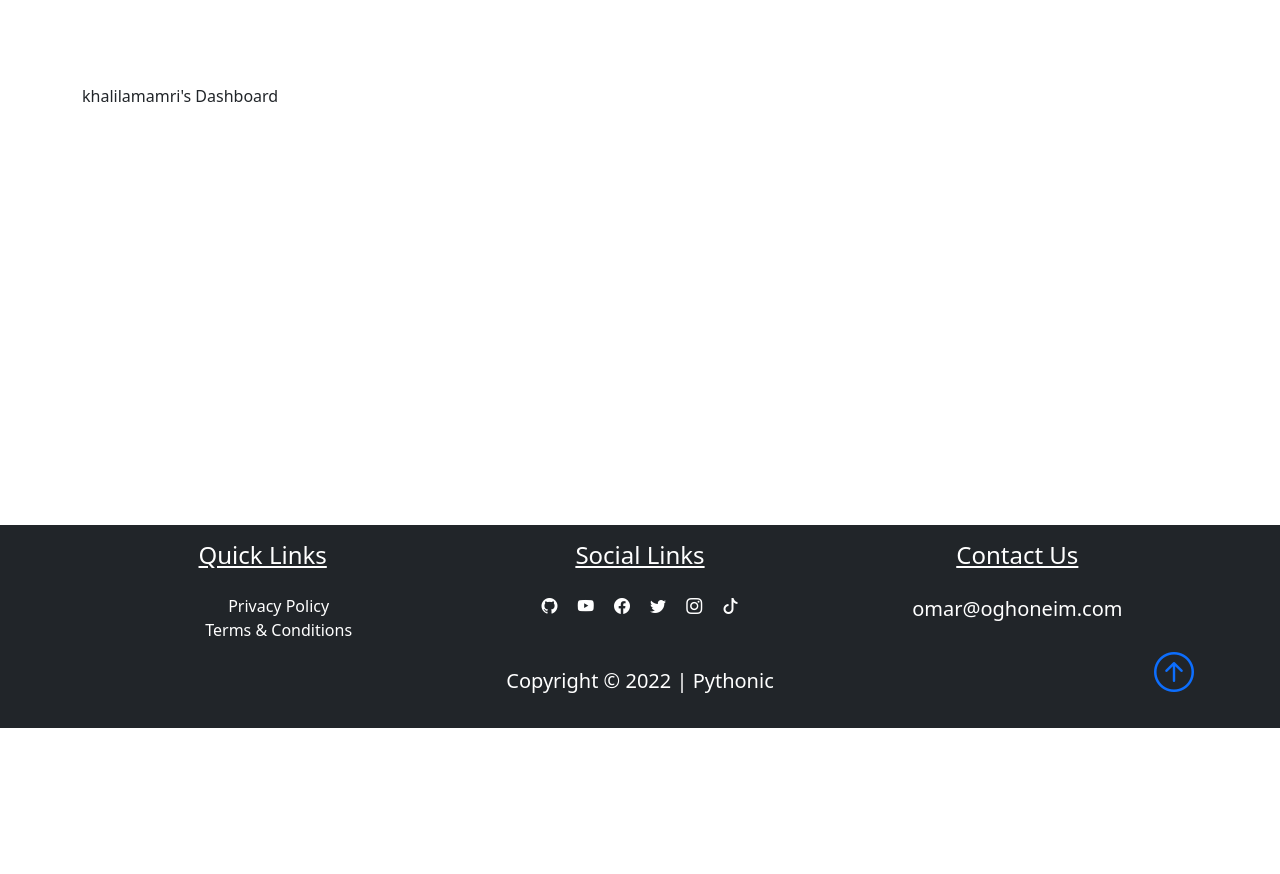
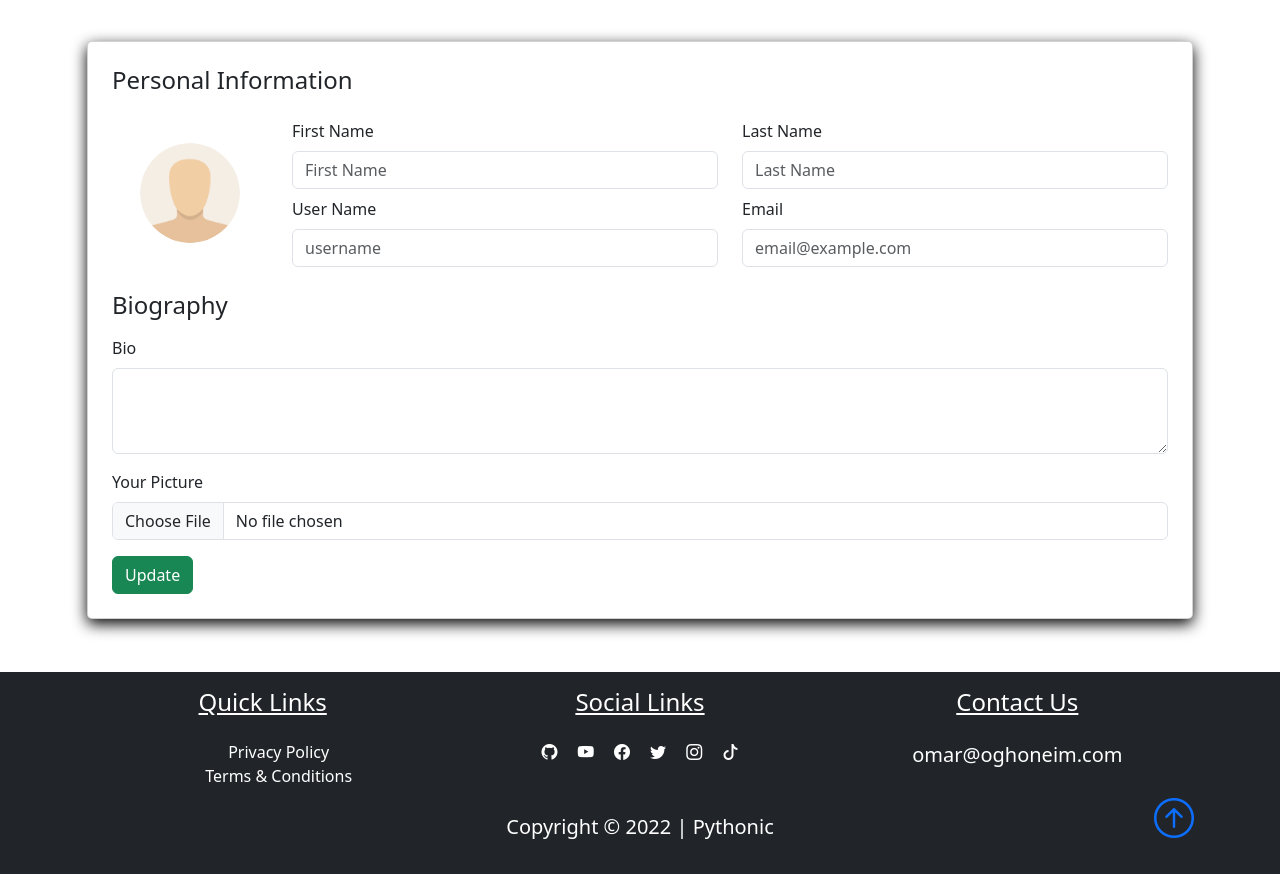
Before and after one commit to KhalilAmamri/CodeFlow, a Flask app: page /dashboard in a window 1280 px wide. Shown: the part 72-946 px from the top of the page. Before the commit the page ends 800 px from the top, so only its background shows below. Run offline with Flask 3, Linux system fonts and the light colour scheme; a user stored in the database is signed in.

Commit message:
Enhance dashboard layout with user information form; add profile picture and input fields for first name, last name, username, and email

```diff
--- a/pythonic/templates/dashboard.html
+++ b/pythonic/templates/dashboard.html
@@ -1,11 +1,37 @@
-{% extends "layout.html"%}
+{% extends "layout.html" %}
 {% block content %}
-<div class="container mt-5 pt-5"></div>
-
-<section>
-    <div class="container">
-        {{current_user.username}}'s Dashboard
+<div class="container my-5">
+    <div class="card p-4">
+        <h4 class="mb-4">Personal Information</h4>
+        <form>
+            <div class="row align-items-center mb-4">
+                <div class="col-md-2 text-center">
+                    <img src="{{ url_for('static', filename='default.jpg') }}" class="rounded-circle" width="100" height="100" alt="Profile Picture">
+                </div>
+                <div class="col-md-5">
+                    <label for="firstName" class="form-label">First Name</label>
+                    <input type="text" class="form-control mb-2" id="firstName" placeholder="First Name" readonly>
+                    <label for="username" class="form-label">User Name</label>
+                    <input type="text" class="form-control" id="username" placeholder="username">
+                </div>
+                <div class="col-md-5">
+                    <label for="lastName" class="form-label">Last Name</label>
+                    <input type="text" class="form-control mb-2" id="lastName" placeholder="Last Name" readonly>
+                    <label for="email" class="form-label">Email</label>
+                    <input type="email" class="form-control" id="email" placeholder="email@example.com">
+                </div>
+            </div>
+            <h4 class="mb-3">Biography</h4>
+            <div class="mb-3">
+                <label for="bio" class="form-label">Bio</label>
+                <textarea class="form-control" id="bio" rows="3"></textarea>
+            </div>
+            <div class="mb-3">
+                <label for="picture" class="form-label">Your Picture</label>
+                <input class="form-control" type="file" id="picture">
+            </div>
+            <button type="submit" class="btn btn-success">Update</button>
+        </form>
     </div>
-</section>
 </div>
 {% endblock content %}
```
Also changed, not shown: instance/pythonic.db.
